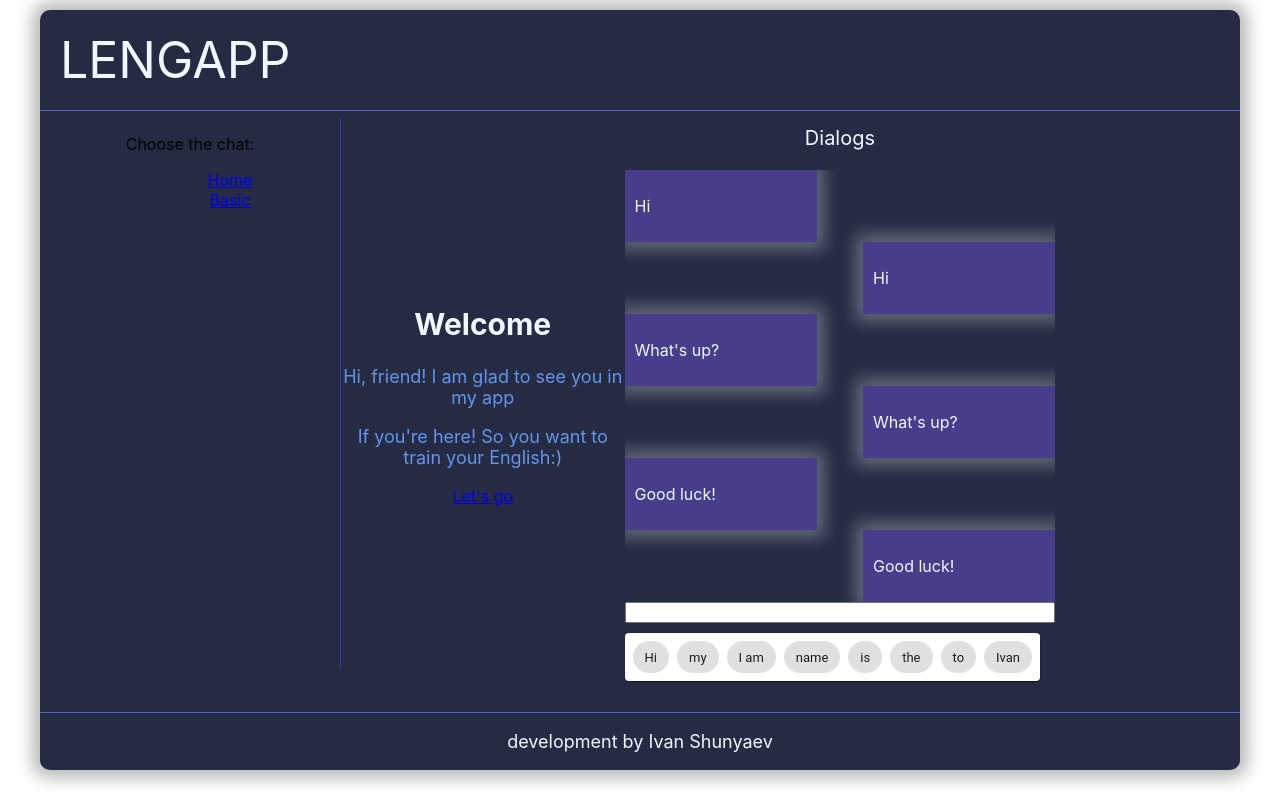
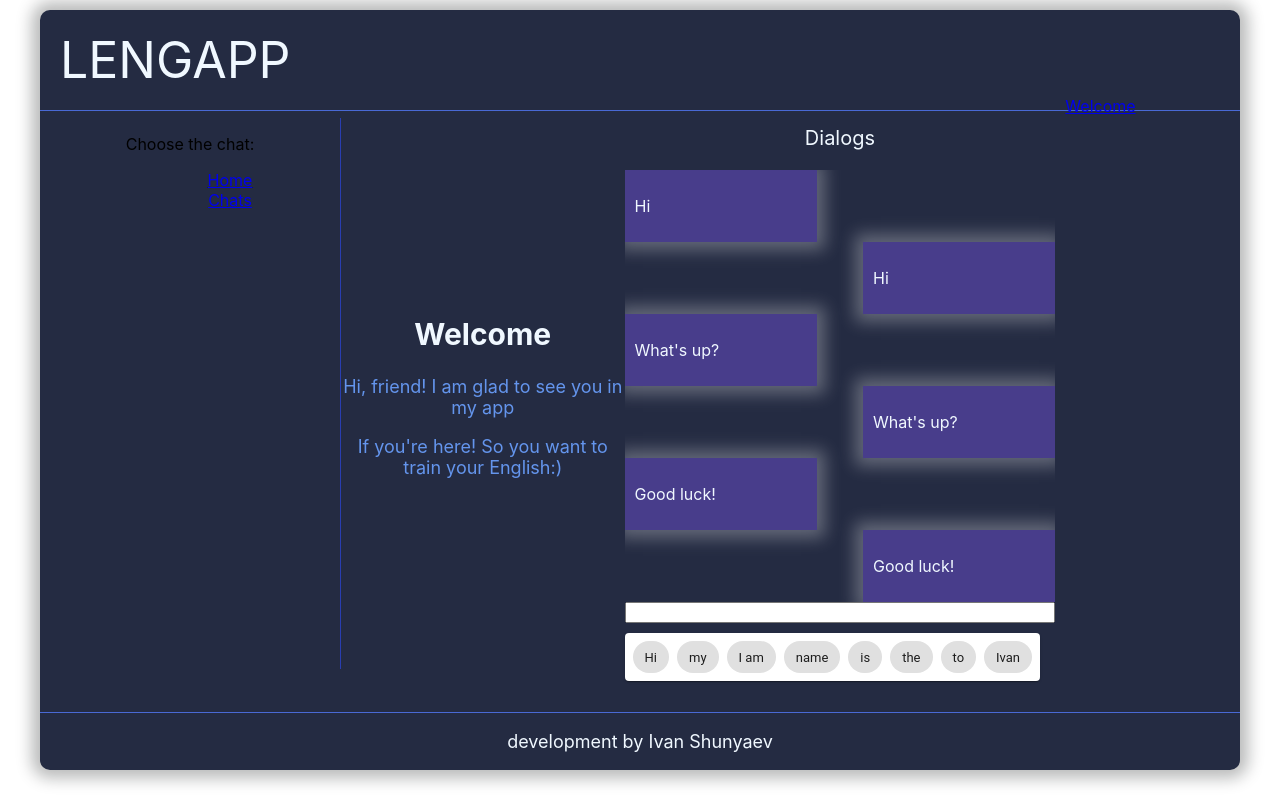
Before and after one commit to SteveGerr/REACT-learn-english, a React (Create React App) app: page /chats in a window 1280 px wide. Built offline with nearby package versions, Linux system fonts and the light colour scheme.

Commit message:
Fix Router links

```diff
--- a/src/components/Chat/Chat.jsx
+++ b/src/components/Chat/Chat.jsx
@@ -1,5 +1,6 @@
 
 // import { Route } from 'react-router'
+import { Link } from 'react-router-dom'
 import ChatBase from '../ChatBase/ChatBase'
 import ChatInput from '../ChatInput/ChatInput'
 import chatStyles from './Chat.module.scss'
@@ -20,6 +21,7 @@ const Chat = () => {
 
             <ChatInput />
             </div>
+            <Link to="/welcome">Welcome</Link>
         </div>
     )
 }
--- a/src/components/ChatList/ChatList.jsx
+++ b/src/components/ChatList/ChatList.jsx
@@ -1,6 +1,5 @@
 import React from 'react'
 import {
-    BrowserRouter as Router,
     Link
   } from "react-router-dom";
 // import Chat from '../Chat/Chat';
@@ -10,8 +9,7 @@ import clStyle from './ChatList.module.scss'
 const ChatList = () => {
 
     return (
-        <Router>
-
+        <div>
             <p className={clStyle.chat__colHeading} >Choose the chat:</p>
             <ul className={clStyle.chatlist}>
                 <ul className={clStyle.list}>
@@ -19,12 +17,11 @@ const ChatList = () => {
                         <Link to="/">Home</Link>
                     </li>
                     <li>
-                        <Link to="/chats">Basic</Link>
+                        <Link to="/chats">Chats</Link>
                     </li>
                 </ul>
             </ul>
-
-        </Router>
+        </div>
 
     );
 }
--- a/src/components/WelcomeScreen/WelcomeScreen.jsx
+++ b/src/components/WelcomeScreen/WelcomeScreen.jsx
@@ -1,5 +1,5 @@
 
-import { Link } from 'react-router-dom'
+// import { Link } from 'react-router-dom'
 import wsStyle from './WelcomeScreen.module.scss'
 
 const WelcomeScreen = () => {
@@ -10,7 +10,7 @@ const WelcomeScreen = () => {
             <h2 className={wsStyle.WelcomeScreen.h2} >Welcome</h2>
             <p className={wsStyle.WelcomeScreen.p} >Hi, friend! I am glad to see you in my app</p>
             <p>If you're here! So you want to train your English:)</p>
-            <Link to="/chats">Let's go</Link>
+            {/* <Link to="/chats">Let's go</Link> */}
         </div>
 
     )
```
